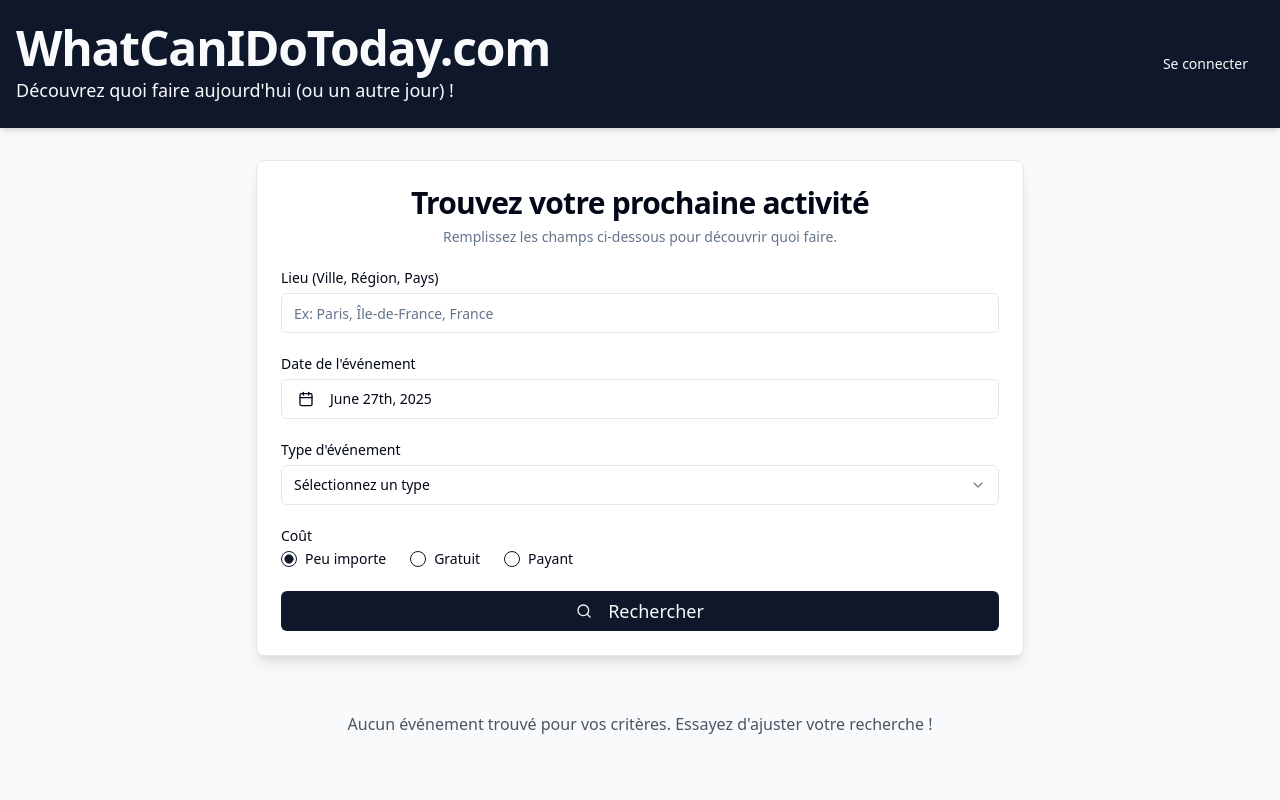
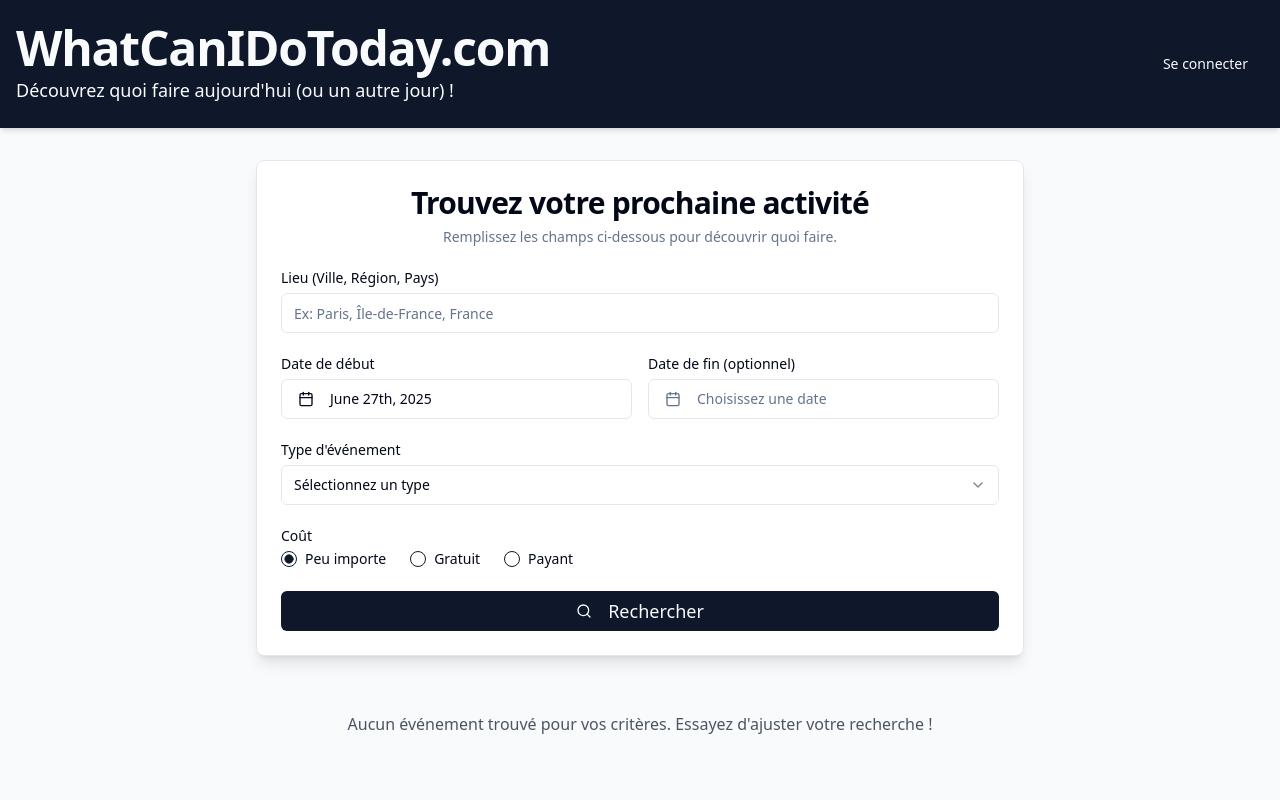
Before and after one commit to HC95100/WhatCanIDoToday, a React (Vite) app: page / in a window 1280 px wide. Shown: the top 800 px of the page. Built offline with nearby package versions, Linux system fonts and the light colour scheme.

Commit message:
[dyad] wrote 3 file(s)

```diff
--- a/src/components/Header.tsx
+++ b/src/components/Header.tsx
@@ -17,8 +17,8 @@ const Header = () => {
 
   return (
     <header className="w-full py-6 bg-primary text-primary-foreground shadow-md">
-      <div className="container mx-auto px-4 flex justify-between items-center">
-        <div className="text-left">
+      <div className="container mx-auto px-4 flex flex-col sm:flex-row justify-between items-center">
+        <div className="text-center sm:text-left flex-grow"> {/* Added flex-grow and adjusted text alignment */}
           <h1 className="text-3xl font-extrabold tracking-tight sm:text-4xl md:text-5xl">
             WhatCanIDoToday.com
           </h1>
@@ -26,7 +26,7 @@ const Header = () => {
             Découvrez quoi faire aujourd'hui (ou un autre jour) !
           </p>
         </div>
-        <div className="flex items-center gap-2">
+        <div className="flex items-center gap-2 mt-4 sm:mt-0"> {/* Added margin top for small screens */}
           {loading ? (
             <Button disabled>Chargement...</Button>
           ) : user ? (
--- a/src/components/SearchForm.tsx
+++ b/src/components/SearchForm.tsx
@@ -34,7 +34,8 @@ interface SearchFormProps {
 }
 
 const SearchForm: React.FC<SearchFormProps> = ({ onSearchResults, onLoadingChange, onErrorChange }) => {
-  const [date, setDate] = React.useState<Date | undefined>(new Date());
+  const [startDate, setStartDate] = React.useState<Date | undefined>(new Date());
+  const [endDate, setEndDate] = React.useState<Date | undefined>(undefined);
   const [location, setLocation] = React.useState<string>("");
   const [eventType, setEventType] = React.useState<string>("");
   const [cost, setCost] = React.useState<string>("any");
@@ -50,7 +51,8 @@ const SearchForm: React.FC<SearchFormProps> = ({ onSearchResults, onLoadingChang
       const { data, error } = await supabase.functions.invoke('search-events', {
         body: {
           location,
-          date: date ? format(date, "yyyy-MM-dd") : "any",
+          startDate: startDate ? format(startDate, "yyyy-MM-dd") : "any",
+          endDate: endDate ? format(endDate, "yyyy-MM-dd") : "any",
           eventType,
           cost,
         },
@@ -100,30 +102,57 @@ const SearchForm: React.FC<SearchFormProps> = ({ onSearchResults, onLoadingChang
           />
         </div>
 
+        <div className="grid grid-cols-1 md:grid-cols-2 gap-4">
           <div className="grid gap-2">
-          <Label htmlFor="date">Date de l'événement</Label>
+            <Label htmlFor="startDate">Date de début</Label>
             <Popover>
               <PopoverTrigger asChild>
                 <Button
                   variant={"outline"}
                   className={cn(
                     "w-full justify-start text-left font-normal",
-                  !date && "text-muted-foreground"
+                    !startDate && "text-muted-foreground"
                   )}
                 >
                   <CalendarIcon className="mr-2 h-4 w-4" />
-                {date ? format(date, "PPP") : <span>Choisissez une date</span>}
+                  {startDate ? format(startDate, "PPP") : <span>Choisissez une date</span>}
                 </Button>
               </PopoverTrigger>
               <PopoverContent className="w-auto p-0">
                 <Calendar
                   mode="single"
-                selected={date}
-                onSelect={setDate}
+                  selected={startDate}
+                  onSelect={setStartDate}
                   initialFocus
                 />
               </PopoverContent>
             </Popover>
+          </div>
+          <div className="grid gap-2">
+            <Label htmlFor="endDate">Date de fin (optionnel)</Label>
+            <Popover>
+              <PopoverTrigger asChild>
+                <Button
+                  variant={"outline"}
+                  className={cn(
+                    "w-full justify-start text-left font-normal",
+                    !endDate && "text-muted-foreground"
+                  )}
+                >
+                  <CalendarIcon className="mr-2 h-4 w-4" />
+                  {endDate ? format(endDate, "PPP") : <span>Choisissez une date</span>}
+                </Button>
+              </PopoverTrigger>
+              <PopoverContent className="w-auto p-0">
+                <Calendar
+                  mode="single"
+                  selected={endDate}
+                  onSelect={setEndDate}
+                  initialFocus
+                />
+              </PopoverContent>
+            </Popover>
+          </div>
         </div>
 
         <div className="grid gap-2">
```
Also changed, not shown: 1 other file (tests, documents, lock files or other folders). Lines whose indentation alone changed are shown as unchanged.
